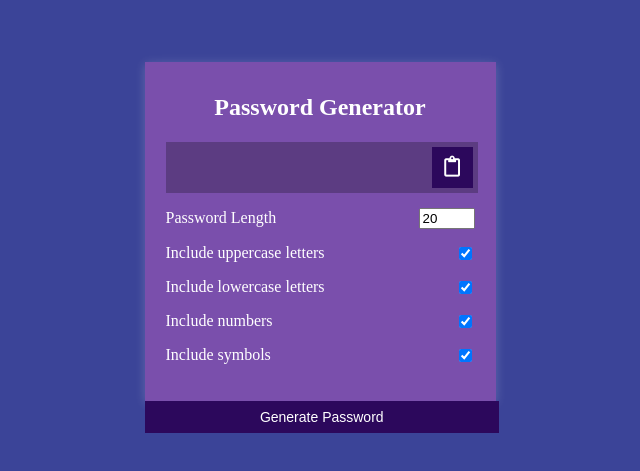
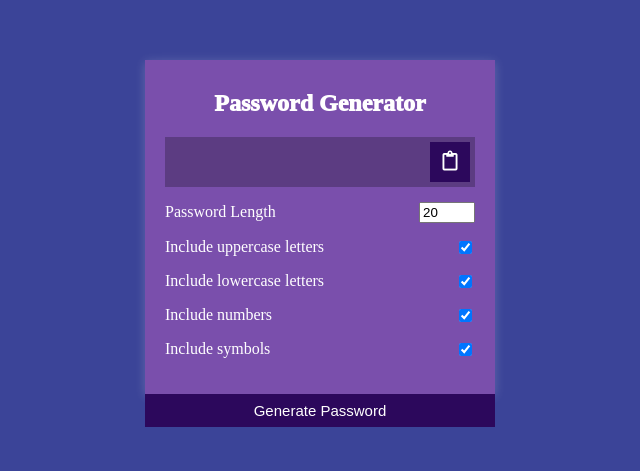
Before and after one commit to Kallangouda/Random-password, a plain HTML site: page index.html in a window 1280 px wide. Shown: the part 157-628 px from the top of the page, without its empty margins (320-960 px from the left). Drawn offline with nearby package versions, Linux system fonts and the light colour scheme; a web font is replaced by a local one.

Commit message:
Update style.css

```diff
--- a/style.css
+++ b/style.css
@@ -8,29 +8,29 @@ body {
   background-color: #3b4498;
   color: rgb(255, 255, 255);
   font-family:  'Muli';
-  font-weight: 501;
+  font-weight: 500;
   display: flex;
   flex-direction: column;
   align-items: center;
   justify-content: center;
-  height: 101vh;
+  height: 100vh;
   overflow: hidden;
-  padding: 11px;
+  padding: 10px;
   margin: 0;
 }
 
 h2 {
-  margin: 11px 0 21px;
+  margin: 10px 0 20px;
   text-align: center;
-  font-weight: 1001;
+  font-weight: 1000;
 }
 
 .container {
   background-color: #7a4fac;
   box-shadow: 0px 2px 10px rgba(255, 255, 255, 0.2);
-  padding: 21px;
-  width: 351px;
-  max-width: 101%;
+  padding: 20px;
+  width: 350px;
+  max-width: 100%;
 }
 
 .result-container {
@@ -39,12 +39,12 @@ h2 {
   justify-content: flex-start;
   align-items: center;
   position: relative;
-  font-size: 17px;
+  font-size: 10px;
   font-weight: bold;
   letter-spacing: 2px;
-  padding: 12px 11px;
-  height: 51px;
-  width: 101%;
+  padding: 12px 10px;
+  height: 50px;
+  width: 100%;
 }
 
 .result-container #result {
@@ -56,23 +56,23 @@ h2 {
   position: absolute;
   top: 5px;
   right: 5px;
-  width: 41px;
-  height: 41px;
-  font-size: 21px;
+  width: 40px;
+  height: 40px;
+  font-size: 20px;
 }
 
 .btn {
   border: none;
   background-color: #2c085c;
   color: #fff;
-  font-size: 14px;
+  font-size: 15px;
   padding: 8px 12px;
   cursor: pointer;
 }
 
 .btn-large {
   display: block;
-  width: 101%;
+  width: 100%;
 }
 
 .setting {
```
